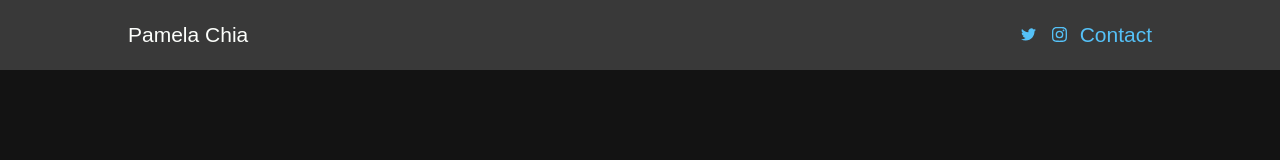
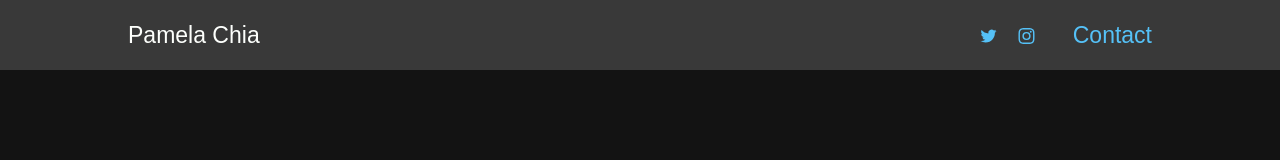
Before and after one commit to pamelachia/portfolio, a React (Create React App) app: page / in a window 1280 px wide. Shown: the top 160 px of the page. Built offline with nearby package versions, Linux system fonts and the light colour scheme; what webfontloader would draw is missing.

Commit message:
Use bolder fonts in header and fix spacing of social icons

```diff
--- a/src/components/Header.jsx
+++ b/src/components/Header.jsx
@@ -1,6 +1,6 @@
 import React, { Component } from "react";
 import PropTypes from "prop-types";
-import { css } from "emotion";
+import { css, cx } from "emotion";
 import { colors, fontFamilies } from "../constants";
 import InstagramIcon from "../svg-components/InstagramIcon";
 import TwitterIcon from "../svg-components/TwitterIcon";
@@ -39,20 +39,26 @@ class Header extends Component {
             display: flex;
             flex-grow: 1;
             height: 100%;
-            font-size: 21px;
+            font-size: 23px;
             align-items: center;
             cursor: pointer;
         `;
 
+        const lastLiStyle = css`
+            flex-grow: 0;
+        `;
+
         const contactStyle = css`
             color: ${colors.maastrichtBlue};
-            font-weight: normal;
             text-align: right;
             width: 100%;
+            margin-left: 20px;
         `;
 
         const iconStyle = css({
-            marginRight: "10px",
+            marginRight: "15px",
+            position: "relative",
+            top: "1px",
             transition: "color 0.5s ease",
             color: colors.maastrichtBlue,
             ":hover": {
@@ -63,18 +69,15 @@ class Header extends Component {
         return (
             <header className={style}>
                 <menu className={menuStyle}>
-                    <li className={liStyle}>
-                        Pamela Chia
-                    </li>
-                    <li className={liStyle}>
-                        <div className={contactStyle}>
+                    <li className={liStyle}>Pamela Chia</li>
+                    <li className={cx(liStyle, lastLiStyle)}>
                         <a
                             href="https://twitter.com/chibi_pammy"
                             rel="noopener noreferrer"
                             target="_blank"
                             className={iconStyle}
                         >
-                                <TwitterIcon height={15} fill="currentColor" />
+                            <TwitterIcon height={16} fill="currentColor" />
                         </a>
                         <a
                             href="https://www.instagram.com/chibipammy/"
@@ -82,13 +85,9 @@ class Header extends Component {
                             target="_blank"
                             className={iconStyle}
                         >
-                                <InstagramIcon
-                                    height={15}
-                                    fill="currentColor"
-                                />
+                            <InstagramIcon height={16} fill="currentColor" />
                         </a>
-                            Contact
-                        </div>
+                        <span className={contactStyle}>Contact</span>
                     </li>
                 </menu>
             </header>
```
Lines whose indentation alone changed are shown as unchanged.
